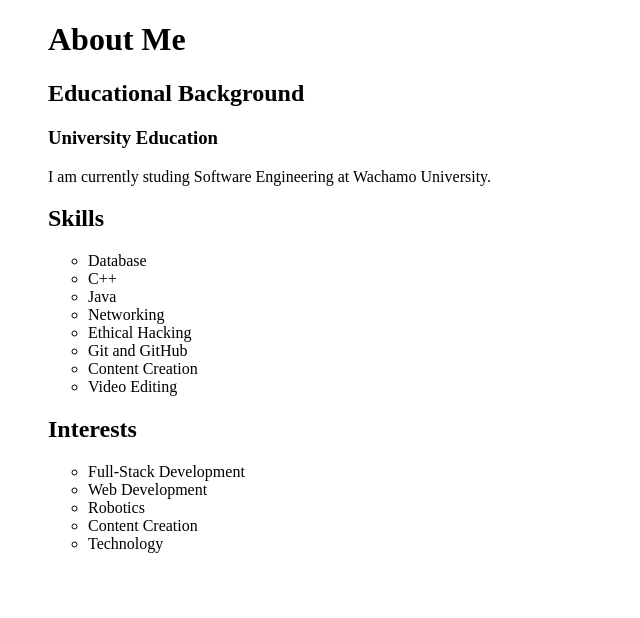
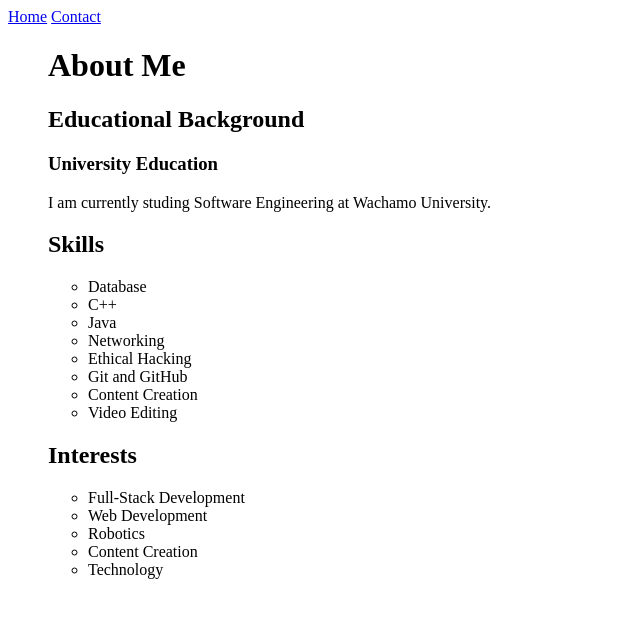
Before and after one commit to minasemengesha/my-profile, a plain HTML site: page about.html in a window 1280 px wide. Shown: the whole page, without its empty margins (0-640 px from the left). Drawn offline with Linux system fonts and the light colour scheme.

Commit message:
I finalized about page

```diff
--- a/about.html
+++ b/about.html
@@ -5,6 +5,11 @@
     <meta name="viewport" content="width=device-width, initial-scale=1.0">
     <title>About Me</title>
 </head>
+<body>
+    <nav>
+        <a href="index.html">Home</a>
+        <a href="contact.html">Contact</a>
+    </nav>
 <ul>
     <h1>About Me</h1>
     <h2>Educational Background</h2>
```
